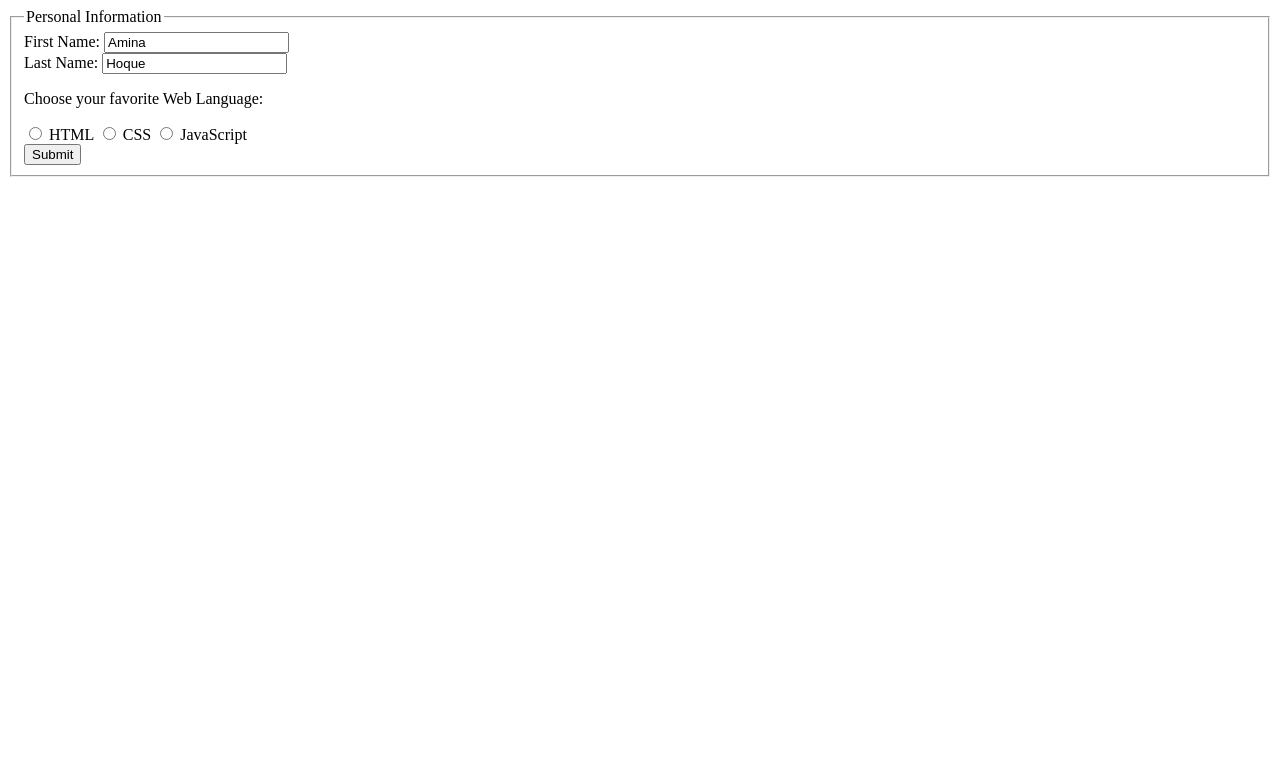
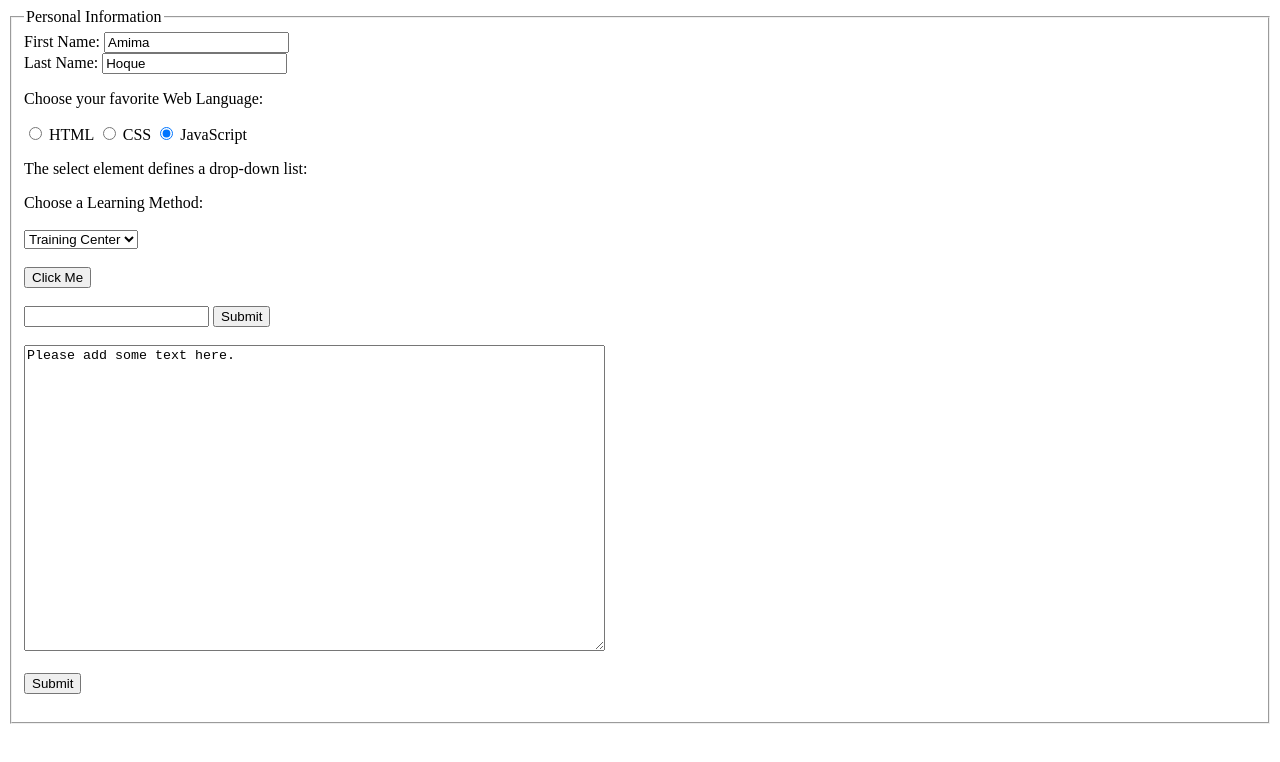
Before and after one commit to ahkamul/w3Schoolhtml, a plain HTML site: page index.html in a window 1280 px wide. Drawn offline with Linux system fonts and the light colour scheme.

Commit message:
Added some codes on drop-down i.e. select element, button, datalist and textarea of HTML Form

```diff
--- a/index.html
+++ b/index.html
@@ -12,7 +12,7 @@
             <legend>Personal Information</legend>
 
             <label for="fname">First Name:</label>
-            <input type="text" id="fname" name="fname" value="Amina"> <br>
+            <input type="text" id="fname" name="fname" value="Amima"> <br>
 
         <label for="lname">Last Name:</label>
             <input type="text" id="lname" name="lname" value="Hoque">
@@ -27,12 +27,51 @@
         <input type="radio" id="css" name="fav-language" value="CSS">
             <label for="css">CSS</label>
 
-        <input type="radio" id="javascript" name="fav-language" value="JavaScript">
+        <input type="radio" id="javascript" name="fav-language" value="JavaScript" checked>
             <label for="javascript">JavaScript</label> <br>
 
-        <!-- Submit :  -->
+        <!-- Select Element : -->
+
+        <p>The select element defines a drop-down list: </p>
+
+        <label for="Learning-method">Choose a Learning Method:</label> <br> <br>
+            <select name="Learning-method" id="Learning-method">
+                <option value="virtual">Virtual</option>
+                <option value="buying-course">Buying Course</option>
+                <option value="training-center" selected>Training Center</option>
+                <option value="following-vdo">Following VDO</option>
+            </select>
+            <br> <br>
+
+        <!-- Button:  -->
+
+        <button type="button" onclick="alert ('Hello World!!!!')">Click Me</button>
+
+            <br> <br>
+
+        <!-- Datalist:  -->
+
+        <input list="learning-method" name="learning-method">
+        <datalist id="learning-method">
+            <option value="Virtual">
+            <option value="Buying Course">
+            <option value="Training Center">
+            <option value="Following VDO">
+        </datalist>
+        <input type="submit">
+        <br> <br>
+
+        <!-- Text Area : -->
+
+        <textarea name="message" id="message" cols="70" rows="20">Please add some text here.</textarea>
+        <br> <br>
+
+
+        <!-- Submit Button:  -->
 
         <input type="submit" value="Submit">
+        <br> <br>
+
         </fieldset>
     </form>
 </body>
```
